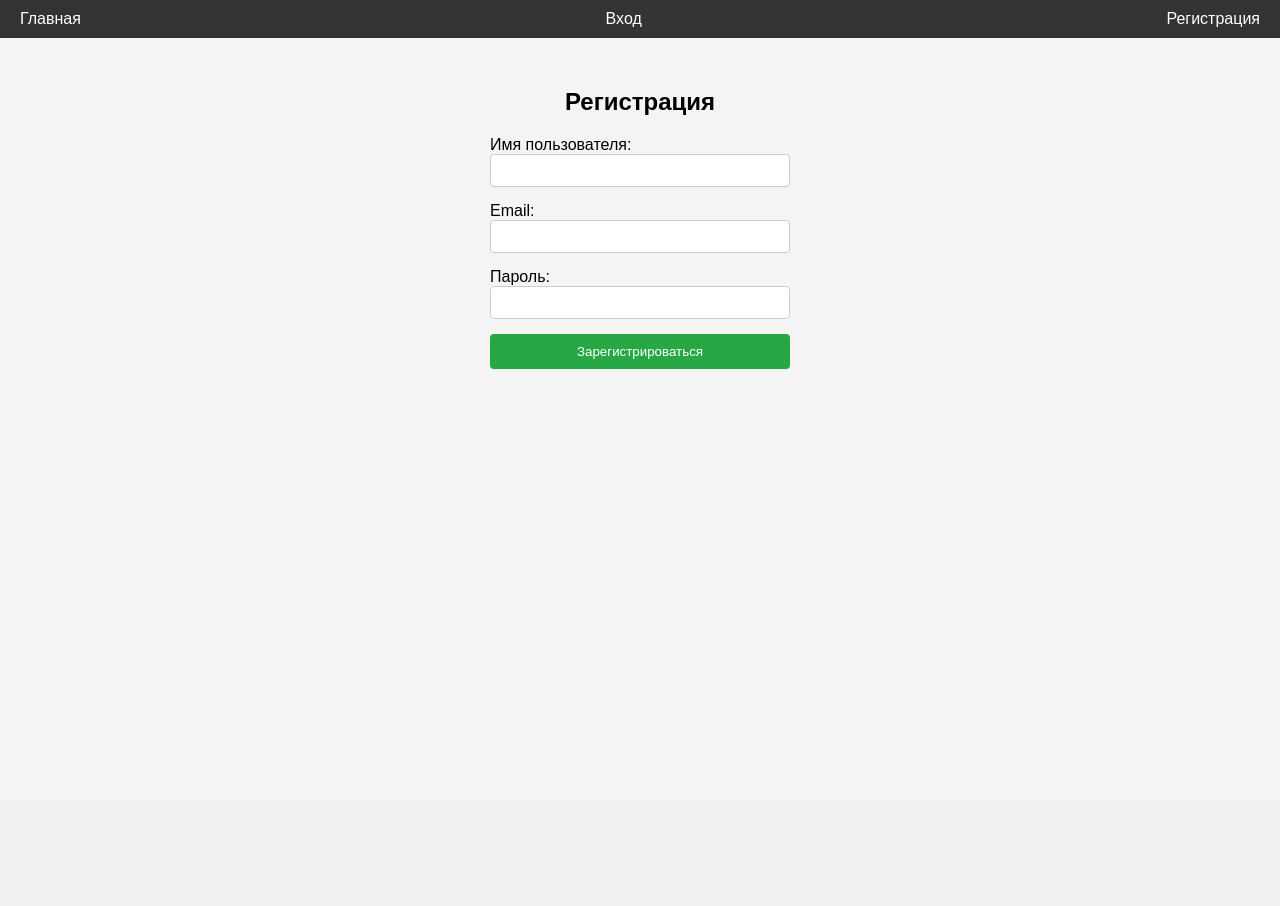
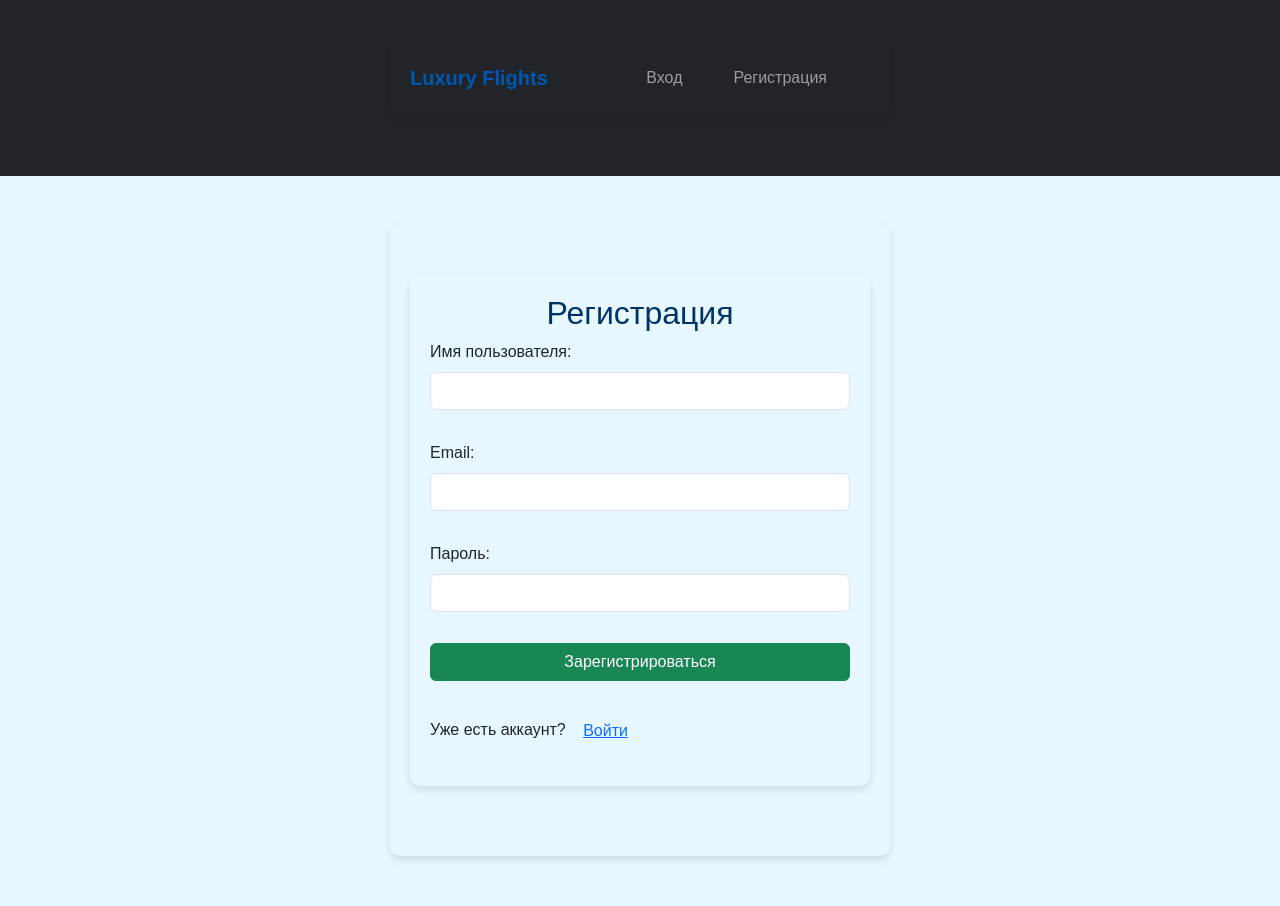
Before and after one commit to OskarPion/flasksemestrovayaex1, a Flask app: page /register in a window 1280 px wide. Before the commit the page ends 369 px from the top, so only its background shows below. Run offline with Flask 3, Linux system fonts and the light colour scheme.

Commit message:
added files3-4

```diff
--- a/app.py
+++ b/app.py
@@ -122,6 +122,23 @@ def logout():
     flash('Вы вышли из системы.', 'info')
     return redirect(url_for('home'))
 
+
+@app.route('/profile')
+@login_required
+def profile():
+    return render_template('profile.html')
+
+@app.route('/contact', methods=['GET', 'POST'])
+def contact():
+    if request.method == 'POST':
+        message = request.form['message']
+        # Логика для обработки сообщения (например, отправка email или сохранение в базе данных)
+        flash('Сообщение отправлено!', 'success')
+        return redirect(url_for('contact'))
+    return render_template('contact.html')
+
+
+
 # Запрос на восстановление пароля
 @app.route('/reset_request', methods=['GET', 'POST'])
 def reset_request():
@@ -176,7 +193,7 @@ def send_reset_email(user):
 
 Если вы не запрашивали восстановление пароля, просто проигнорируйте это письмо.
 '''
-    mail.send(msg)
+    mail.send(msg) #
 
 
 city_to_iata = {
--- a/static/styles.css
+++ b/static/styles.css
@@ -1,31 +1,31 @@
+/* Global Styles */
 body {
     font-family: Arial, sans-serif;
-    background-color: #f4f4f4;
+    background-color: #e6f7ff; /* Меняем серый фон на светло-голубой */
     margin: 0;
     padding: 0;
 }
 
 nav {
-    background-color: #333;
+    background-color: #003366; /* Темно-синий цвет для навигации */
     color: white;
     padding: 10px;
     display: flex;
     justify-content: space-between;
 }
 
-nav a {
-    color: white;
-    text-decoration: none;
-    margin: 0 10px;
-}
-
 .container {
-    width: 300px;
+    max-width: 500px;
     margin: 50px auto;
+    padding: 20px;
+    background-color: #fff;
+    border-radius: 10px;
+    box-shadow: 0 4px 8px rgba(0, 0, 0, 0.1);
 }
 
 h2 {
     text-align: center;
+    color: #003366; /* Темно-синий заголовок */
 }
 
 form {
@@ -33,34 +33,65 @@ form {
     flex-direction: column;
 }
 
+input, button {
+    margin-bottom: 15px;
+}
+
 input {
-    margin-bottom: 15px;
-    padding: 8px;
-    border-radius: 4px;
+    padding: 10px;
+    border-radius: 5px;
     border: 1px solid #ccc;
 }
 
 button {
-    padding: 10px;
+    padding: 15px 30px;
+    font-size: 18px;
     border: none;
-    border-radius: 4px;
-    background-color: #28a745;
+    border-radius: 8px;
+    background-color: #007bff;
     color: white;
     cursor: pointer;
+    transition: background-color 0.3s ease;
 }
 
 button:hover {
-    background-color: #218838;
+    background-color: #0056b3;
 }
 
-div.success {
-    color: green;
+/* Adjustments for specific button types */
+#login-btn, #register-btn {
+    width: 100%;
+    margin-top: 20px;
+    background-color: #007bff;
+    font-weight: bold;
+    text-transform: uppercase;
+    border-radius: 8px;
 }
 
-div.danger {
-    color: red;
+#login-btn:hover, #register-btn:hover {
+    background-color: #0056b3;
 }
 
-div.info {
-    color: blue;
+
+/* Flash messages */
+.alert {
+    margin-top: 20px;
 }
+
+.alert-dismissible .close {
+    position: absolute;
+    top: 10px;
+    right: 10px;
+    padding: 0;
+    background: none;
+    border: none;
+    font-size: 1.5rem;
+}
+
+/* Small screen optimization */
+@media (max-width: 576px) {
+    .container {
+        width: 90%;
+        padding: 15px;
+    }
+}
--- a/templates/base.html
+++ b/templates/base.html
@@ -3,29 +3,106 @@
 <head>
     <meta charset="UTF-8">
     <meta name="viewport" content="width=device-width, initial-scale=1.0">
+    <link href="https://cdn.jsdelivr.net/npm/bootstrap@5.3.0-alpha1/dist/css/bootstrap.min.css" rel="stylesheet">
     <link rel="stylesheet" href="{{ url_for('static', filename='styles.css') }}">
     <title>Flask Аутентификация</title>
+    <style>
+        body {
+            margin: 0;
+            padding: 0;
+            background-color: #e6f7ff; /* Светло-голубой фон */
+        }
+
+        .container {
+            margin-top: 30px;
+        }
+
+        .container, .alert {
+            background-color: transparent;
+            border: none;
+        }
+
+        /* Изменение цвета для "Luxury Flights" */
+        .navbar-brand {
+            color: #0056b3; /* Гармоничный синий цвет */
+            font-weight: bold;
+        }
+
+        /* Отступ для кнопок */
+        .navbar-nav .nav-item {
+            margin-right: 15px;
+        }
+
+        /* Расстояние между "Привет, [username]" и другими кнопками */
+        .nav-link {
+            margin-right: 20px;
+        }
+
+        /* Стили для кнопок "Профиль" и "Контакты" */
+        .btn-custom {
+            background-color: #007bff;
+            color: white;
+            border-radius: 5px;
+            padding: 8px 15px;
+            text-align: center;
+        }
+
+        .btn-custom:hover {
+            background-color: #0056b3;
+        }
+    </style>
 </head>
 <body>
-    <nav>
-        <a href="{{ url_for('home') }}">Главная</a>
-        {% if current_user.is_authenticated %}
-            <span>Привет, {{ current_user.username }}!</span>
-            <a href="{{ url_for('logout') }}">Выйти</a>
-        {% else %}
-            <a href="{{ url_for('login') }}">Вход</a>
-            <a href="{{ url_for('register') }}">Регистрация</a>
-        {% endif %}
+    <nav class="navbar navbar-expand-lg navbar-dark bg-dark">
+        <div class="container">
+            <a class="navbar-brand" href="{{ url_for('home') }}">Luxury Flights</a>
+            <button class="navbar-toggler" type="button" data-bs-toggle="collapse" data-bs-target="#navbarNav" aria-controls="navbarNav" aria-expanded="false" aria-label="Toggle navigation">
+                <span class="navbar-toggler-icon"></span>
+            </button>
+            <div class="collapse navbar-collapse" id="navbarNav">
+                <ul class="navbar-nav ms-auto">
+                    {% if current_user.is_authenticated %}
+                        <li class="nav-item">
+                            <span class="nav-link">Привет, {{ current_user.username }}!</span>
+                        </li>
+                        <li class="nav-item">
+                            <a class="nav-link" href="{{ url_for('profile') }}">Профиль</a>
+                        </li>
+                        <li class="nav-item">
+                            <a class="nav-link" href="{{ url_for('contact') }}">Контакты</a>
+                        </li>
+                        <li class="nav-item">
+                            <a class="nav-link" href="{{ url_for('logout') }}">Выйти</a>
+                        </li>
+                    {% else %}
+                        <li class="nav-item">
+                            <a class="nav-link" href="{{ url_for('login') }}">Вход</a>
+                        </li>
+                        <li class="nav-item">
+                            <a class="nav-link" href="{{ url_for('register') }}">Регистрация</a>
+                        </li>
+                    {% endif %}
+                </ul>
+            </div>
+        </div>
     </nav>
-    <div>
-        {% with messages = get_flashed_messages(with_categories=True) %}
-            {% if messages %}
+
+    {% if messages %}
+        <div class="container mt-4">
+            <div class="alert alert-dismissible fade show" role="alert">
                 {% for category, message in messages %}
-                    <div class="{{ category }}">{{ message }}</div>
+                    <div class="alert alert-{{ category }}">{{ message }}</div>
                 {% endfor %}
-            {% endif %}
-        {% endwith %}
+                <button type="button" class="btn-close" data-bs-dismiss="alert" aria-label="Close"></button>
+            </div>
+        </div>
+    {% endif %}
+
+    <div class="container mt-5">
+        {% block content %}{% endblock %}
     </div>
-    {% block content %}{% endblock %}
+
+    <!-- Bootstrap JS -->
+    <script src="https://cdn.jsdelivr.net/npm/bootstrap@5.3.0-alpha1/dist/js/bootstrap.bundle.min.js"></script>
 </body>
 </html>
--- a/templates/register.html
+++ b/templates/register.html
@@ -3,16 +3,28 @@
 <div class="container">
     <h2>Регистрация</h2>
     <form method="POST">
-        <label>Имя пользователя:</label>
-        <input type="text" name="username" required>
+        <div class="mb-3">
+    <label for="username" class="form-label">Имя пользователя:</label>
+    <input type="text" id="username" name="username" class="form-control" required>
+        </div>
 
-        <label>Email:</label>
-        <input type="email" name="email" required>
+<div class="mb-3">
+    <label for="email" class="form-label">Email:</label>
+    <input type="email" id="email" name="email" class="form-control" required>
+</div>
 
-        <label>Пароль:</label>
-        <input type="password" name="password" required>
+<div class="mb-3">
+    <label for="password" class="form-label">Пароль:</label>
+    <input type="password" id="password" name="password" class="form-control" required>
+</div>
 
-        <button type="submit">Зарегистрироваться</button>
+
+        <button type="submit" class="btn btn-success">Зарегистрироваться</button>
     </form>
+
+    <div class="mt-3">
+        <!-- Ссылка для перехода на страницу входа -->
+        <p>Уже есть аккаунт? <a href="{{ url_for('login') }}" class="btn btn-link">Войти</a></p>
+    </div>
 </div>
 {% endblock %}
```
Also changed, not shown: templates/contact.html (added, +19 -0 lines), templates/login.html (+15 -7 lines), templates/profile.html (added, +17 -0 lines), 2 other files.
